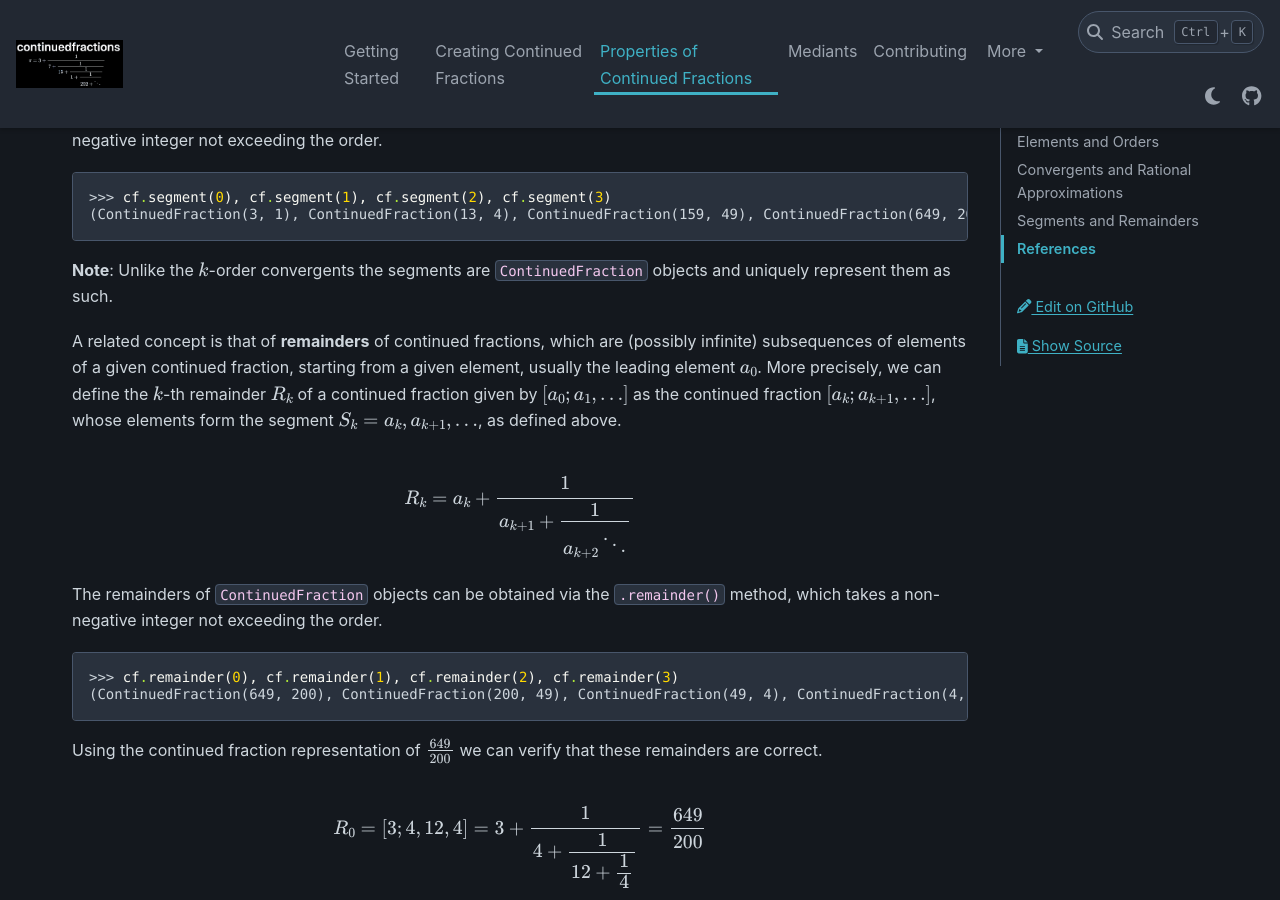
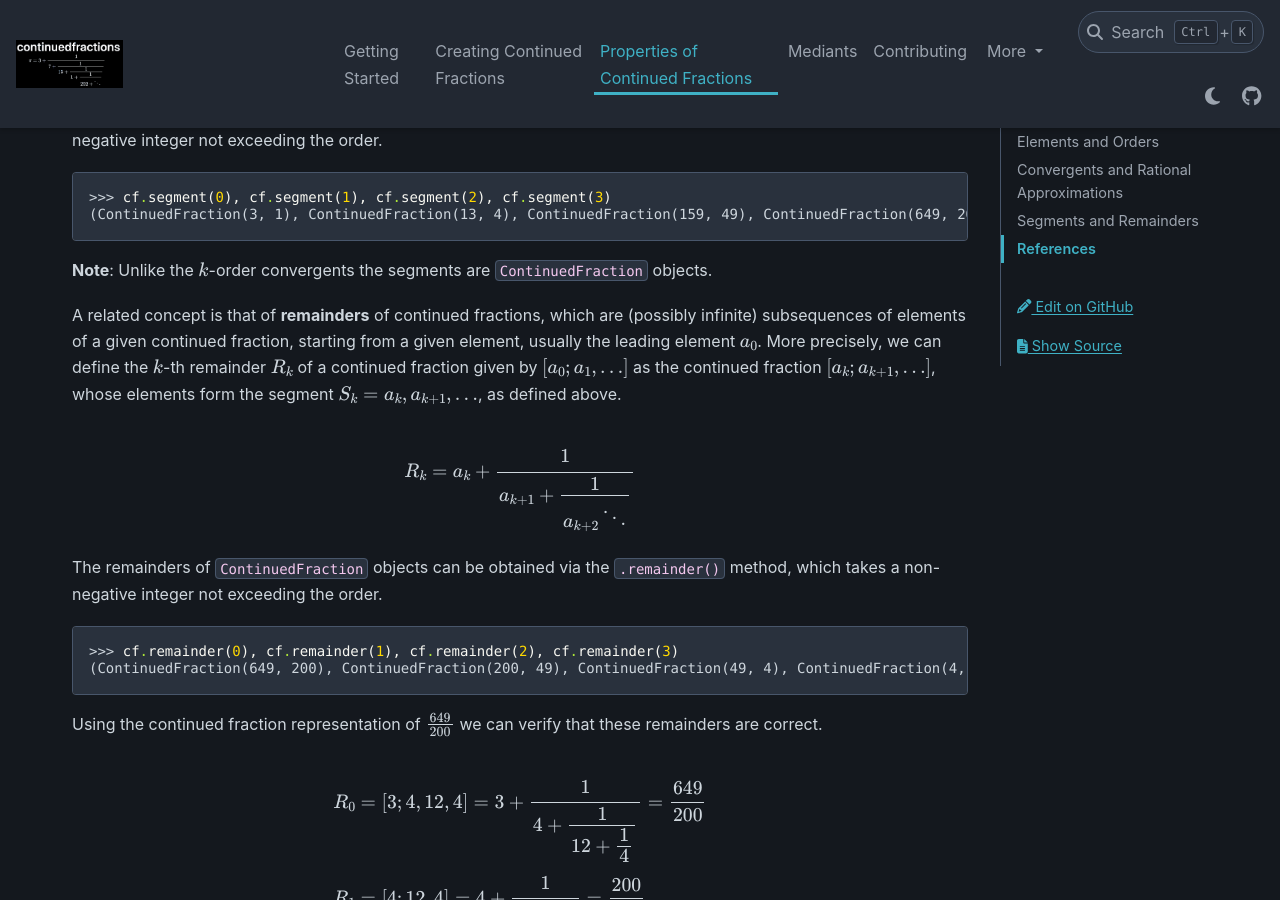
Before and after one commit to sr-murthy/continuedfractions, a Sphinx documentation site: the page built from docs/sources/properties-of-continued-fractions.rst, in a window 1280 px wide and 900 px high, scrolled down 2913 px. Built offline with Sphinx 7.4.7 and the PyData theme 0.15.4, drawn with Linux system fonts in a browser that asks for light colours; nearby versions of some CDN libraries; some of the changed text lies outside the part shown.

Commit message:
Release 0.11.2 (#17)
* Changes for release `0.11.1`

* docs: more fixes and improvements in docstrings and Sphinx docs

* Changes for release `0.11.2`

---------

Signed-off-by: SR Murthy <s.murthy@tutanota.com>

```diff
--- a/docs/sources/properties-of-continued-fractions.rst
+++ b/docs/sources/properties-of-continued-fractions.rst
@@ -51,7 +51,7 @@
 
    C_k = a_0 + \cfrac{1}{a_1 + \cfrac{1}{a_2 \ddots \cfrac{1}{a_{k-1} + \cfrac{1}{a_k}}}}
 
-We note that if a continued fraction :math:`[a_0; a_1,\ldots]` has a finite order :math:`n` then :math:`C_n` is just the rational number represented by :math:`[a_0; a_1,\ldots,a_n]`, and :math:`C_k = a_k + C_{k - 1}` for :math:`k > 0`.
+We note that if a continued fraction :math:`[a_0; a_1,\ldots]` has a finite order :math:`n` then :math:`C_n` is just the rational number represented by :math:`[a_0; a_1,\ldots,a_n]`.
 
 Each convergent :math:`C_k` represents a **rational approximation** :math:`\frac{p_k}{q_k}` of the given real number :math:`x`, and we can define an error term :math:`\epsilon_k = x - C_k = x - \frac{p_k}{q_k}`. If we assume :math:`x > 0` then the convergents form a sequence of rational numbers converging to :math:`x` as :math:`k \longrightarrow \infty`. So, formally:
 
@@ -113,7 +113,7 @@
    >>> cf.segment(0), cf.segment(1), cf.segment(2), cf.segment(3)
    (ContinuedFraction(3, 1), ContinuedFraction(13, 4), ContinuedFraction(159, 49), ContinuedFraction(649, 200))3
 
-**Note**: Unlike the :math:`k`-order convergents the segments are ``ContinuedFraction`` objects and uniquely represent them as such.
+**Note**: Unlike the :math:`k`-order convergents the segments are ``ContinuedFraction`` objects.
 
 A related concept is that of **remainders** of continued fractions, which are (possibly infinite) subsequences of elements of a given continued fraction, starting from a given element, usually the leading element :math:`a_0`. More precisely, we can define the :math:`k`-th remainder :math:`R_k` of a continued fraction given by :math:`[a_0; a_1,\ldots]` as the continued fraction :math:`[a_k;a_{k + 1},\ldots]`, whose elements form the segment :math:`S_k = a_k,a_{k + 1},\ldots`, as defined above.
 
--- a/src/continuedfractions/version.py
+++ b/src/continuedfractions/version.py
@@ -1 +1 @@
-__version__ = "0.11.1"
+__version__ = "0.11.2"
```
